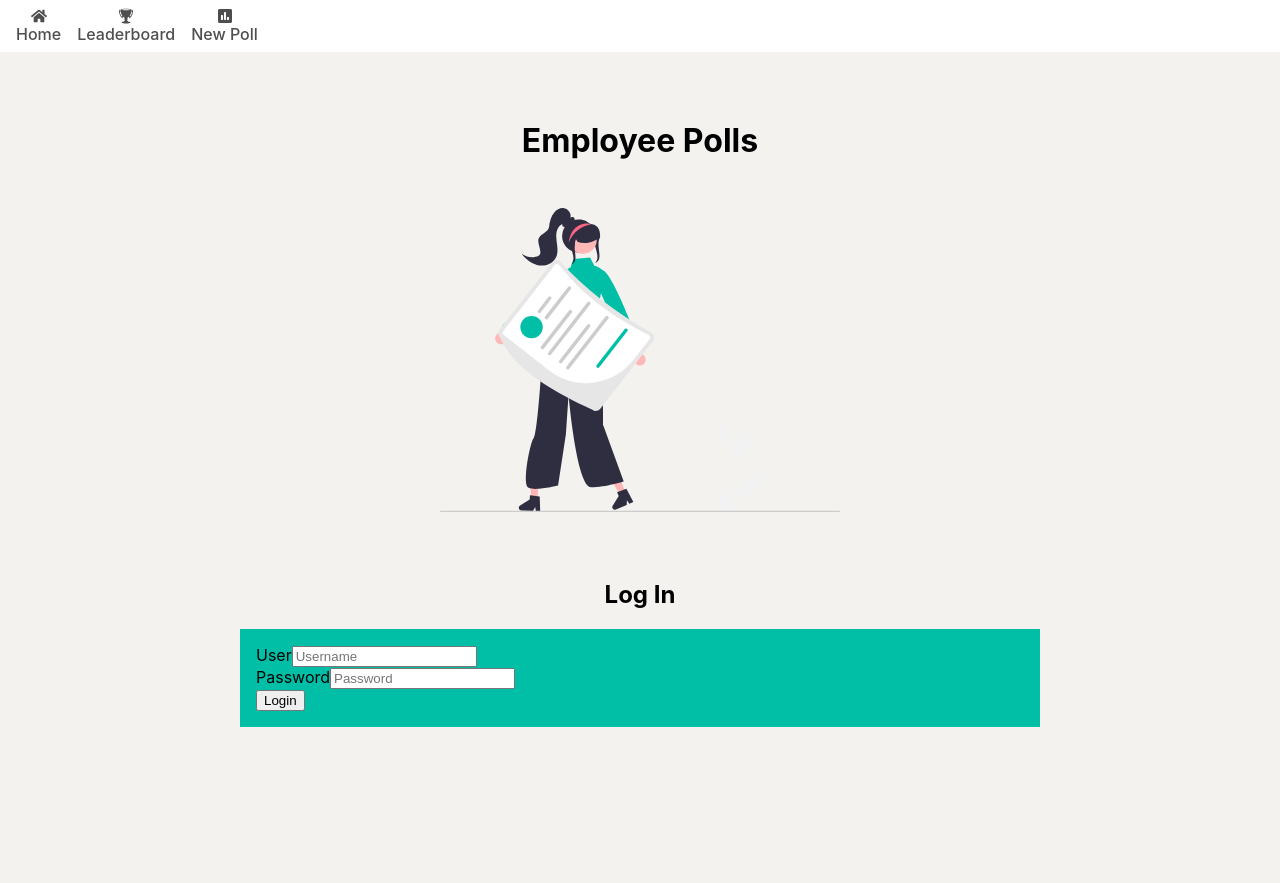
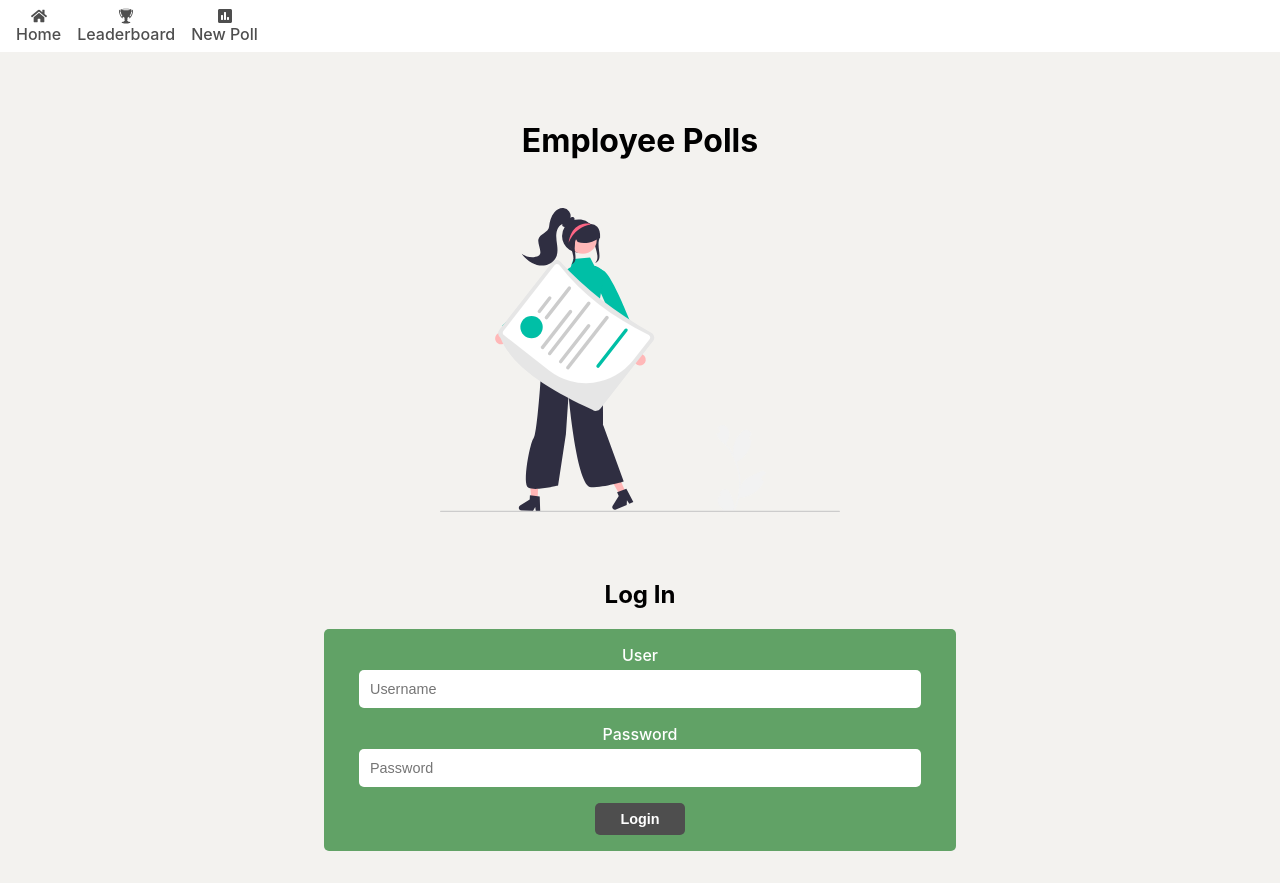
Before and after one commit to youssef1405/Employee-Polls, a React (Create React App) app: page / in a window 1280 px wide. Before the commit the page ends 800 px from the top, so only its background shows below. Built offline with nearby package versions, Linux system fonts and the light colour scheme.

Commit message:
refactor styling

```diff
--- a/src/assests/wrappers/LoginForm.js
+++ b/src/assests/wrappers/LoginForm.js
@@ -4,7 +4,7 @@ const Wrapper = styled.main`
   display: flex;
   flex-direction: column;
   align-items: center;
-  width: 60%;
+  width: 80%;
   margin: 2rem auto;
   h1 {
     margin-bottom: 3rem;
@@ -15,9 +15,50 @@ const Wrapper = styled.main`
     margin-bottom: 3rem;
   }
   form {
-    background-color: #00bfa6;
+    background-color: #61a266;
     width: 100%;
     padding: 1rem;
+    max-width: 600px;
+    border-radius: 5px;
+  }
+
+  div {
+    display: flex;
+    flex-direction: column;
+    align-items: center;
+  }
+
+  label {
+    color: #fff;
+    margin-bottom: 0.3rem;
+    font-weight: 500;
+  }
+
+  input {
+    width: 90%;
+    margin-bottom: 1rem;
+    border: none;
+    padding: 0.7rem;
+    font-size: 0.9rem;
+    color: #4e4e4e;
+    border-radius: 5px;
+  }
+  button {
+    display: block;
+    width: 90px;
+    margin: 0 auto;
+    padding: 0.5rem 0;
+    cursor: pointer;
+    font-size: 0.9rem;
+    font-weight: 600;
+    background-color: #4e4e4e;
+    color: #fff;
+    border: none;
+    border-radius: 5px;
+    &:hover {
+      background-color: #fff;
+      color: #4e4e4e;
+    }
   }
 `;
 
--- a/src/assests/wrappers/Navbar.js
+++ b/src/assests/wrappers/Navbar.js
@@ -25,6 +25,9 @@ const Wrapper = styled.nav`
     display: flex;
     flex-direction: column;
     align-items: center;
+    &:hover {
+      color: #b7b7b7;
+    }
   }
 
   .user-item {
--- a/src/assests/wrappers/Poll.js
+++ b/src/assests/wrappers/Poll.js
@@ -28,8 +28,13 @@ const Wrapper = styled.article`
     padding: 0.3rem 0;
     margin: 0.3rem auto;
     background-color: #fff;
-    border: 1px solid #00bfa6;
     border-radius: 5px;
+    background-color: #4e4e4e;
+    color: #fff;
+    font-weight: 500;
+    &:hover {
+      background-color: #b7b7b7;
+    }
   }
 `;
 
--- a/src/assests/wrappers/PollsList.js
+++ b/src/assests/wrappers/PollsList.js
@@ -16,10 +16,10 @@ const Wrapper = styled.section`
 
   main {
     display: flex;
+    justify-content: center;
     flex-wrap: wrap;
     gap: 0.5rem;
     border: 1px solid #d6d6d6;
-
     padding: 1rem;
   }
 `;
--- a/src/index.css
+++ b/src/index.css
@@ -21,3 +21,7 @@ body {
   margin-bottom: 1rem;
   color: #4e4e4e;
 }
+.trophy-icon {
+  color: gold;
+  font-size: 2rem;
+}
--- a/src/pages/Leaderboard.js
+++ b/src/pages/Leaderboard.js
@@ -13,9 +13,9 @@ const Leaderboard = () => {
   return (
     <section>
       <header className='leaderboard-header'>
-        <GiTrophy />
+        <GiTrophy className='trophy-icon' />
         <h2>Leaderboard</h2>
-        <GiTrophy />
+        <GiTrophy className='trophy-icon' />
       </header>
       <Wrapper>
         <div className='header'>Users</div>
@@ -93,7 +93,7 @@ const Wrapper = styled.div`
     color: #fff;
     font-weight: 500;
     font-size: 1.1rem;
-    padding: 1rem 0;
+    padding: 1rem 0.5rem;
   }
 `;
 
--- a/src/pages/NewPoll.js
+++ b/src/pages/NewPoll.js
@@ -85,6 +85,7 @@ const Wrapper = styled.section`
       margin-bottom: 0.3rem;
       font-weight: 500;
       font-size: 0.95rem;
+      color: #4e4e4e;
     }
     input {
       margin-bottom: 1rem;
```
Also changed, not shown: src/assests/images/404.svg (added).
